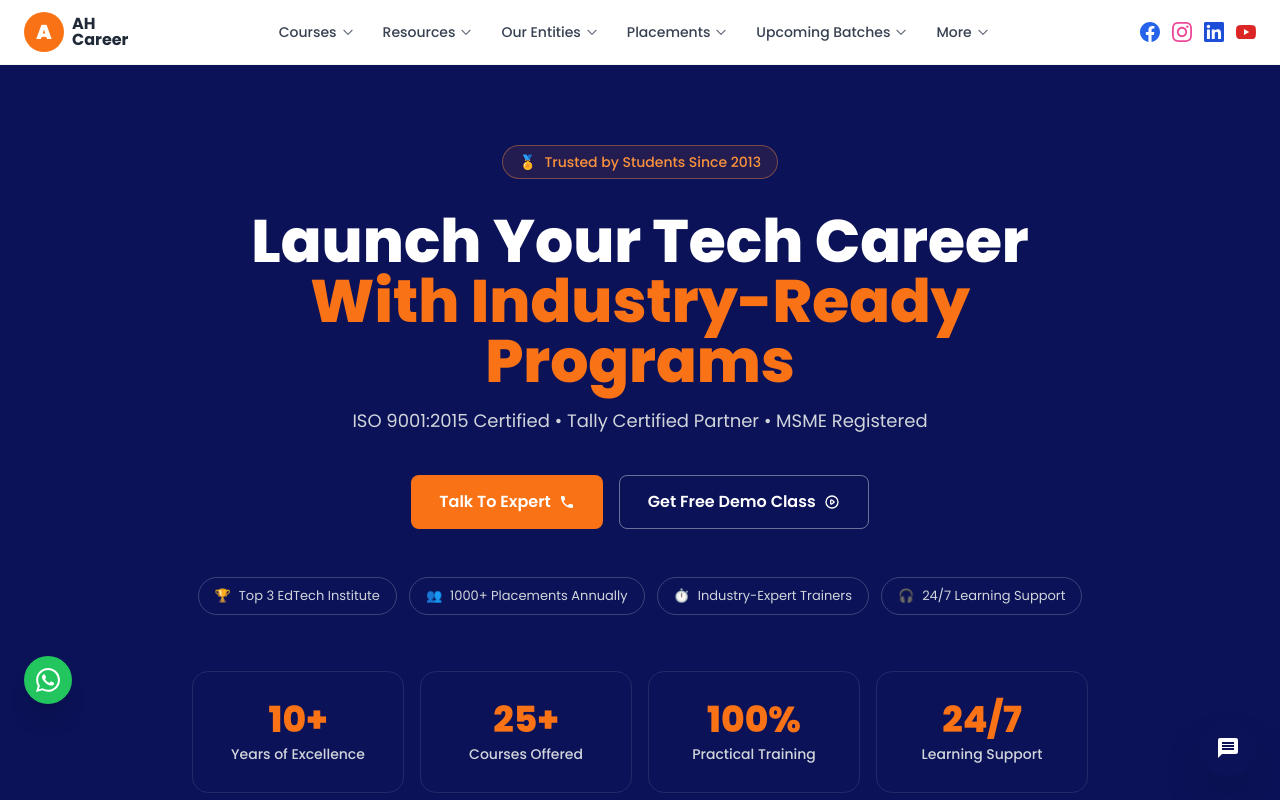
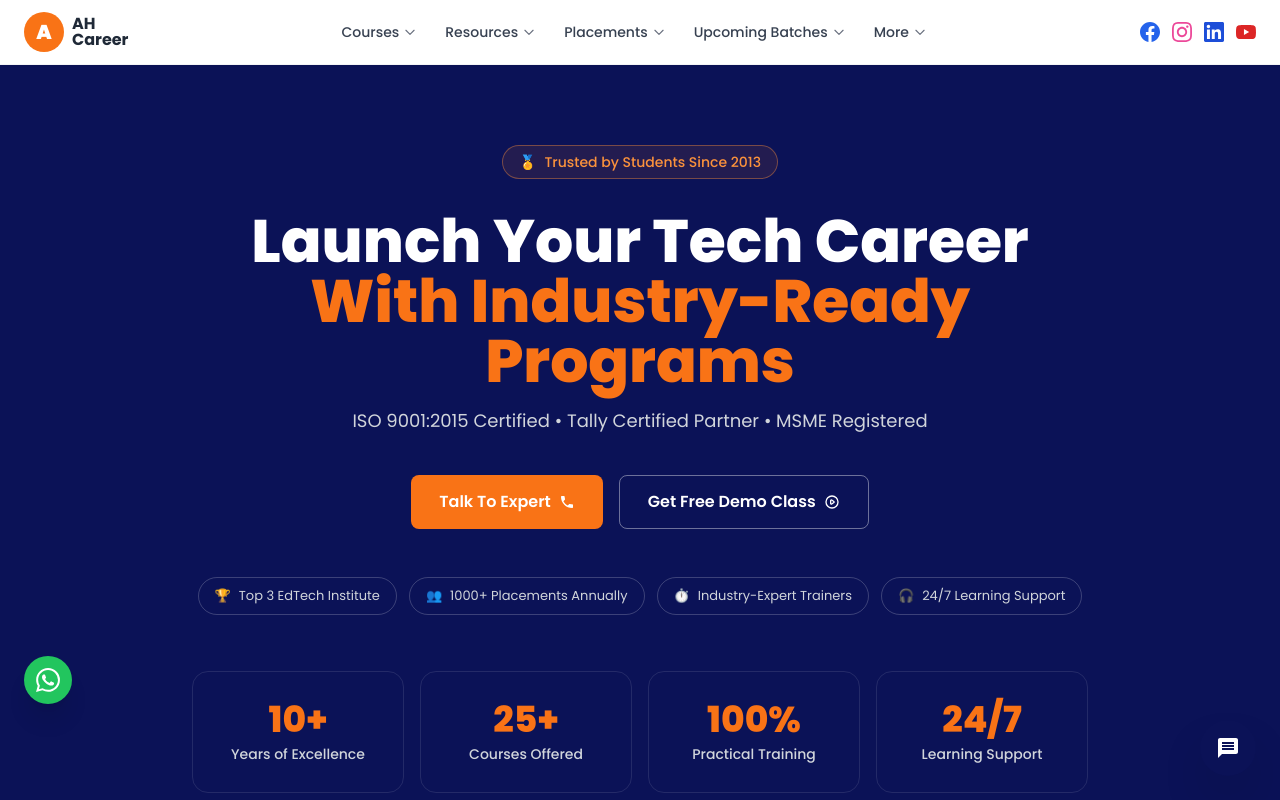
Before and after one commit to bhargavibattula/ah-career-academy, a React (Vite) app in the folder frontend/: page / in a window 1280 px wide. Shown: the top 800 px of the page. Built offline with nearby package versions, Linux system fonts and the light colour scheme.

Commit message:
changed navbar

```diff
--- a/frontend/src/components/Navbar.jsx
+++ b/frontend/src/components/Navbar.jsx
@@ -10,10 +10,7 @@ const navLinks = [
     label: "Resources",
     dropdown: ["Blog", "Interview Questions", "Free Tutorials", "E-Books", "Webinars"],
   },
-  {
-    label: "Our Entities",
-    dropdown: ["Quality Thought Academy", "Quality Thought Corporate", "Quality Thought Online"],
-  },
+
   {
     label: "Placements",
     dropdown: ["Placement Stories", "Hiring Partners", "Placement Stats"],
```
